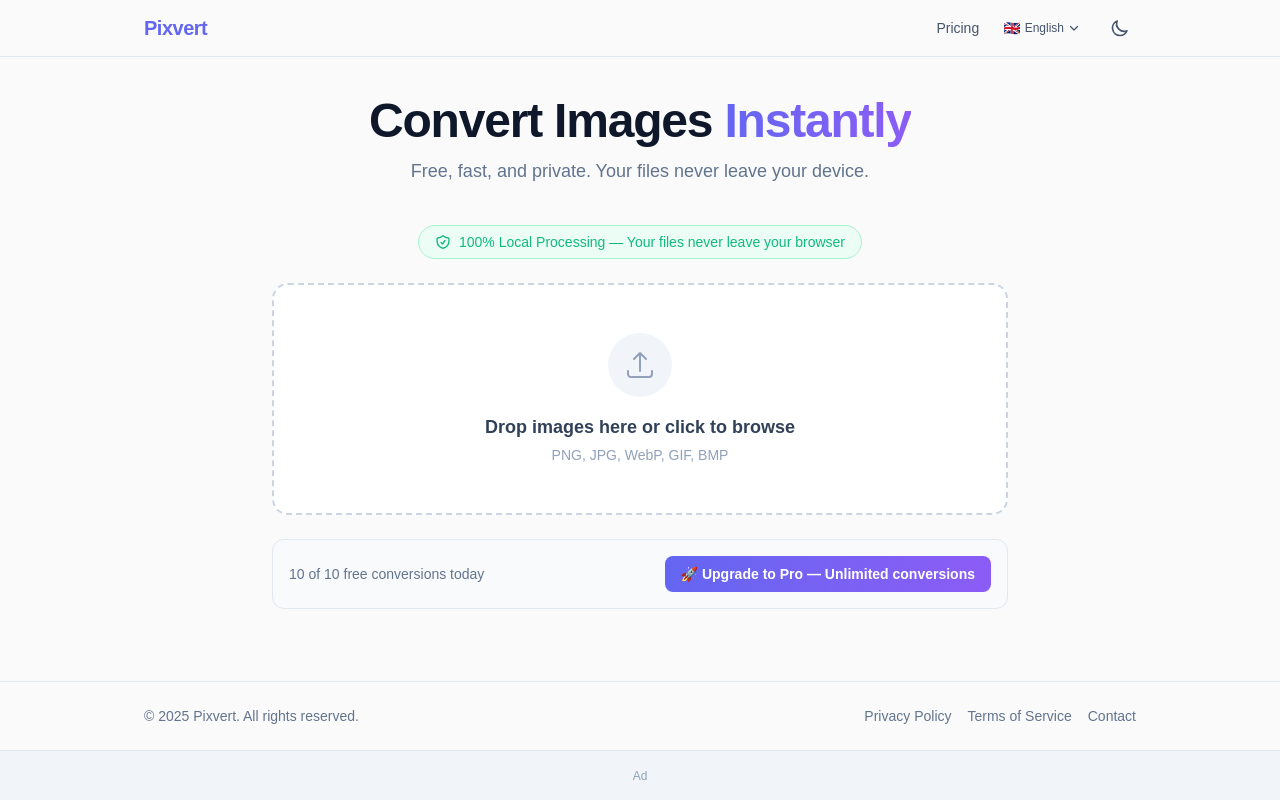
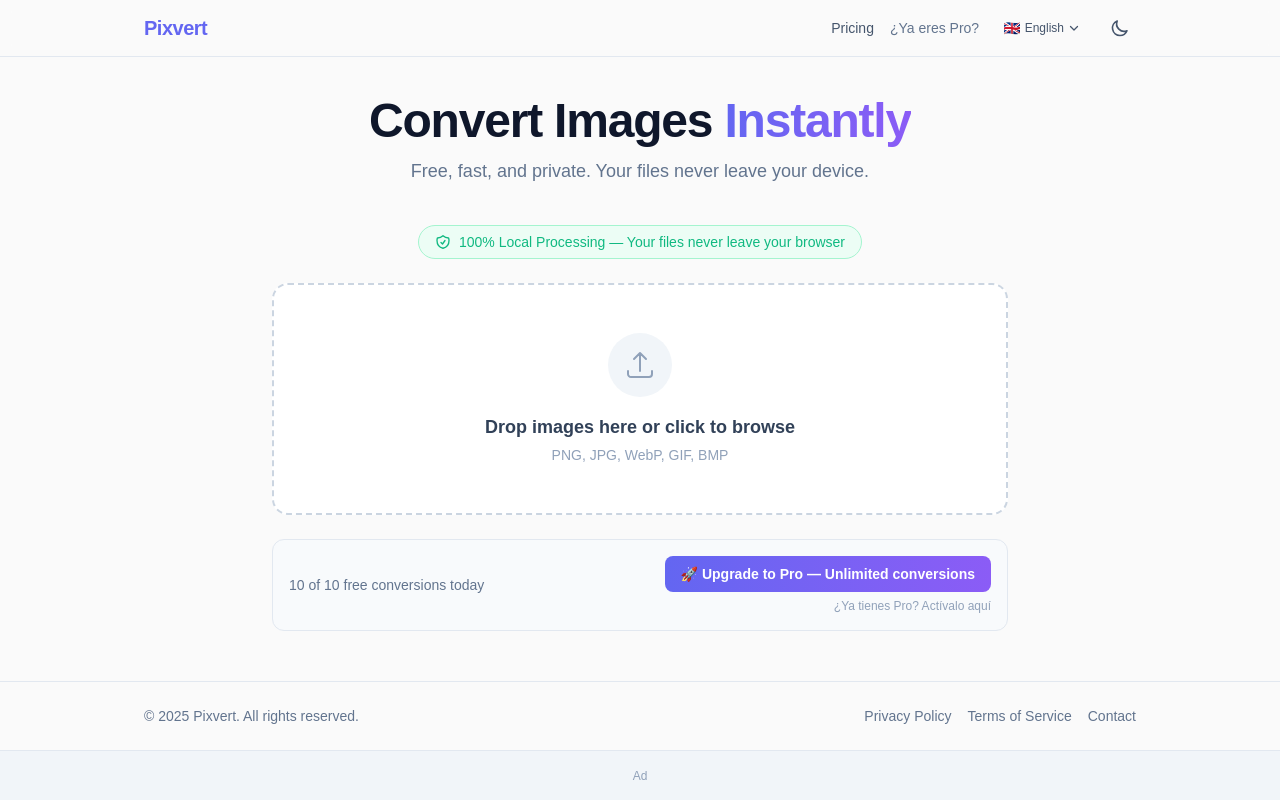
Before and after one commit to IvanErtel/pixvert, a Next.js app: page / in a window 1280 px wide. Built offline with nearby package versions, Linux system fonts and the light colour scheme.

Commit message:
Improve Pro activation discoverability across header, converter and pricing

```diff
--- a/app/pricing/page.tsx
+++ b/app/pricing/page.tsx
@@ -121,6 +121,13 @@
         )}
       </div>
 
+      <p className="text-sm text-slate-400 mb-6">
+        ¿Ya tienes una suscripción activa?{' '}
+        <a href="/activate" className="text-[#6366F1] hover:underline font-medium">
+          Activa tu acceso Pro aquí
+        </a>
+      </p>
+
       <div className="grid sm:grid-cols-2 gap-6 max-w-2xl mx-auto">
         <PlanCard
           name="Free"
--- a/components/Converter.tsx
+++ b/components/Converter.tsx
@@ -162,9 +162,14 @@
               {t('free_counter', { remaining, total: FREE_DAILY_LIMIT })}
             </span>
           )}
-          <a href="/pricing" className="px-4 py-2 rounded-lg text-sm font-semibold bg-gradient-to-r from-[#6366F1] to-[#8B5CF6] text-white hover:opacity-90 transition-opacity whitespace-nowrap">
-            🚀 {t('upgrade_cta')}
-          </a>
+          <div className="flex flex-col items-center sm:items-end gap-1.5">
+            <a href="/pricing" className="px-4 py-2 rounded-lg text-sm font-semibold bg-gradient-to-r from-[#6366F1] to-[#8B5CF6] text-white hover:opacity-90 transition-opacity whitespace-nowrap">
+              🚀 {t('upgrade_cta')}
+            </a>
+            <a href="/activate" className="text-xs text-slate-400 hover:text-[#6366F1] transition-colors">
+              ¿Ya tienes Pro? Actívalo aquí
+            </a>
+          </div>
         </div>
       )}
     </div>
--- a/components/Header.tsx
+++ b/components/Header.tsx
@@ -4,6 +4,7 @@
 import { useState, useRef, useEffect } from 'react';
 import { useTheme } from './ThemeProvider';
 import { useI18n, Locale } from '@/lib/i18n';
+import { useSubscription } from '@/lib/subscription';
 
 const LOCALES: { code: Locale; label: string; flag: string }[] = [
   { code: 'en', label: 'English', flag: '🇬🇧' },
@@ -20,6 +21,7 @@
 export default function Header() {
   const { effectiveTheme, setTheme } = useTheme();
   const { locale, setLocale, t } = useI18n();
+  const { isPro, loading } = useSubscription();
   const [langOpen, setLangOpen] = useState(false);
   const dropdownRef = useRef<HTMLDivElement>(null);
 
@@ -53,6 +55,21 @@
           >
             {t('pricing')}
           </Link>
+
+          {!loading && (
+            isPro ? (
+              <span className="text-xs font-semibold px-2.5 py-1 rounded-full bg-gradient-to-r from-[#6366F1] to-[#8B5CF6] text-white">
+                ✨ Pro
+              </span>
+            ) : (
+              <Link
+                href="/activate"
+                className="text-sm text-slate-500 dark:text-slate-400 hover:text-[#6366F1] transition-colors"
+              >
+                ¿Ya eres Pro?
+              </Link>
+            )
+          )}
 
           {/* Language selector */}
           <div className="relative" ref={dropdownRef}>
```
